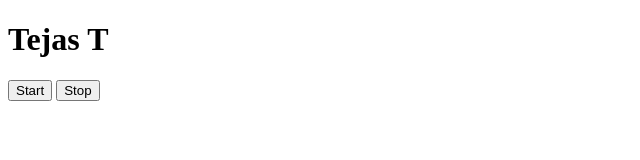
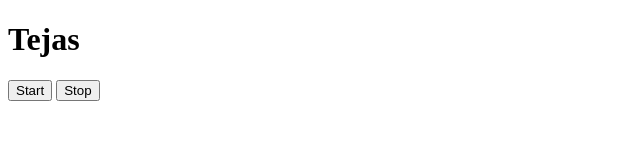
Before and after one commit to tejastamnar18/javascript-by-tejas, a plain HTML site: page 08_Events/three.html in a window 1280 px wide. Shown: the full height of the page, 0-640 px from the left. Drawn offline with Linux system fonts and the light colour scheme.

```diff
--- a/08_Events/three.html
+++ b/08_Events/three.html
@@ -6,7 +6,7 @@
     <title>Document</title>
 </head>
 <body>
-    <h1>Tejas T</h1>
+    <h1>Tejas</h1>
     <button id="start">Start</button>
     <button id="stop">Stop</button>
 </body>
```
